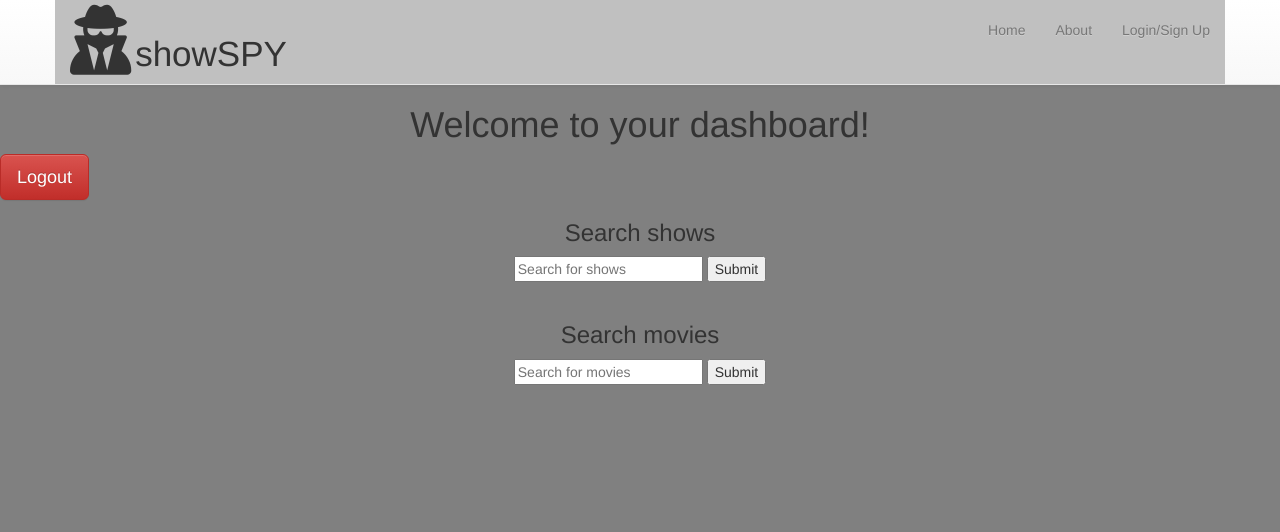
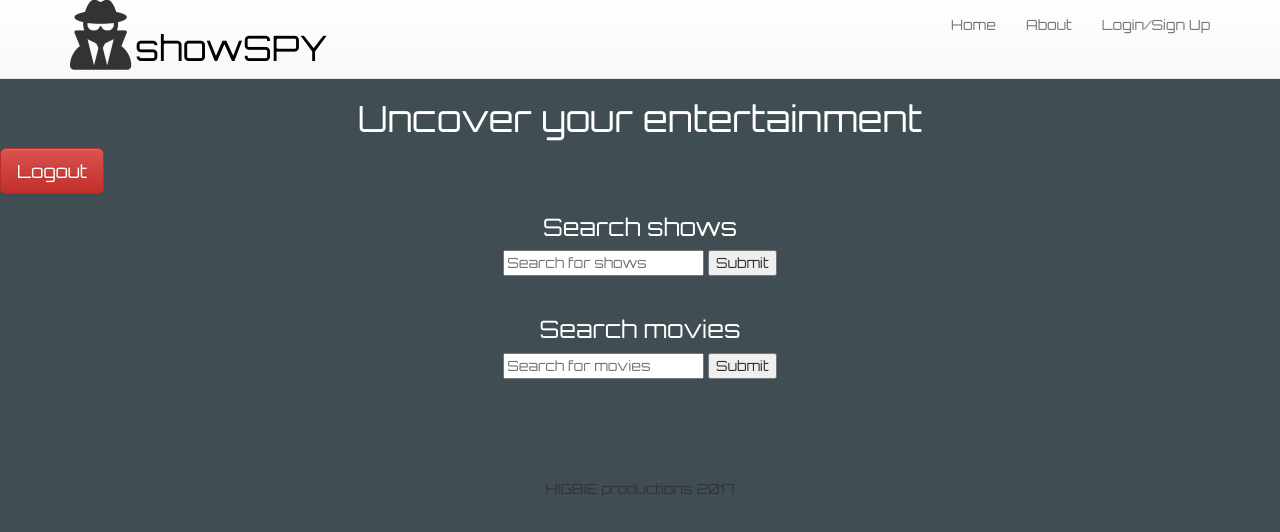
Before and after one commit to AlexHigbie/final_showSPY, a plain HTML site: page public/dashboard.html in a window 1280 px wide. Drawn offline with nearby package versions, Linux system fonts and the light colour scheme; no server answers.

Commit message:
style updated

```diff
--- a/public/css/main.css
+++ b/public/css/main.css
@@ -1,17 +1,38 @@
 /*.container {
   color: #4682b4;
 }*/
-.entire {
+/*.entire {
   width: 100vw;
+  color: #404D52
+}*/
+
+
+.logo {
+border-top: 5px;
+}
+
+.result {
+  position:relative;
+  padding: 2px;
+  margin-bottom: 20px;
 }
 
 .top {
   padding-top: 5px;
-  background-color: silver;
+  background-color: #404D52
+}
+
+li .repeat {
+  display:inline;
+}
+
+nav {
+  background-color: #404D52;
 }
 
 body {
-  background-color: gray;
+  background-color: #404D52;
+  font-family: 'Orbitron', sans-serif;
 }
 form {
   text-align: center;
@@ -19,11 +40,13 @@ form {
 
 h1, h3 {
   text-align: center;
+  color: white;
 }
 
 .title {
   display: inline-block;
   font-size: 35px;
+  color: black;
 }
 
 .horizontal {
@@ -31,12 +54,11 @@ h1, h3 {
 }
 
 .center {
-    position: absolute;
-    left: 0;
-    top: 50%;
-    width: 100%;
     text-align: center;
-    font-size: 60px;
+}
+
+footer p {
+  text-align: center;
 }
 
 .center2 {
--- a/public/dashboard.html
+++ b/public/dashboard.html
@@ -15,11 +15,12 @@
         <script src="https://use.fontawesome.com/abdb64e05b.js"></script>
         <link rel='stylesheet' type='text/css' href='/css/main.css'>
         <link rel="stylesheet" href="path/to/font-awesome/css/font-awesome.min.css">
+        <link href="https://fonts.googleapis.com/css?family=Orbitron" rel="stylesheet">
     </head>
     <body ng-controller="DashboardController as dashCtl">
-      <nav class="navbar navbar-default navbar-static-top entire" id='steel'>
-        <div class="container top">
-          <i class="fa fa-user-secret fa-5x" aria-hidden="true"></i>
+      <nav class="navbar navbar-default navbar-static-top">
+        <div class="container">
+          <i class="fa fa-user-secret fa-5x logo" aria-hidden="true"></i>
           <h1 class='title'>showSPY</h1>
         <ul class="nav navbar-nav navbar-right">
           <li><a href="/">Home</a></li>
@@ -31,7 +32,7 @@
 
 
 
-        <h1>Welcome to your dashboard!</h1>
+        <h1>Uncover your entertainment</h1>
         <p><a href="/logout" class="btn btn-lg btn-danger">Logout</a></p>
 
         <!-- <h3>Shows</h3>
@@ -65,14 +66,15 @@
           <!-- /.modal-dialog -->
         <!-- </div> -->
 
-        <h3>Search shows</h3>
+        <h3 ng-click='unhide()'>Search shows</h3>
         <form ng-submit='dashCtl.search()'>
           <input type='text' ng-model='dashCtl.searchText' placeholder='Search for shows'>
           <input type='submit'>
         </form>
 
 
-        <ul class='horizontal'>
+        <ul class='horizontal' style='list-style-type:none'>
+
           <li ng-repeat='result in dashCtl.showsResponse' ng-click='dashCtl.showInfo(result)'>
             <!-- <p hidden id='showID'>{{result.id}}</p> -->
             <a data-toggle="modal" href="#normalModal" class="btn btn-default" >
@@ -95,6 +97,7 @@
                           <p>{{each.display_name}}</p>
                         </li>
                       </ul>
+                      <button>Add to my list</button>
                   </div>
                   <div class="modal-footer">
                     <button type="button" class="btn btn-default" data-dismiss="modal">Close</button>
@@ -106,8 +109,10 @@
               <!-- /.modal-dialog -->
             </div>
 
+
             </li>
         </ul>
+
 
          <!-- movies -->
         <h3>Search movies</h3>
@@ -116,10 +121,12 @@
           <input type='submit'>
         </form>
 
+    <div class='container'>
+      <div class='row'>
 
         <ul class='horizontal'>
           <li ng-repeat='result in dashCtl.moviesResponse' ng-click='dashCtl.moviesInfo(result)'>
-            <!-- <p hidden id='showID'>{{result.id}}</p> -->
+            <div class='col-md-4 result'>
             <a data-toggle="modal" href="#normalModal" class="btn btn-default" >
               <img  ng-src='{{result.poster_240x342}}'>
             </a>
@@ -158,17 +165,13 @@
               <!-- /.modal-dialog -->
             </div>
 
-                          <!-- <ul class='horizontal'>
-                              <li ng-repeat='source in dashCtl.showInfoSources'>
-                                <p>{{source.source}}</p>
-                              </li>
-                          </ul> -->
-
+          </div>
 
 
             </li>
         </ul>
-
+    </div>
+  </div>
 
         <br>
         <br>
@@ -177,4 +180,7 @@
 
 
     </body>
+    <footer>
+      <p>HIGBIE productions 2017</p>
+    </footer>
 </html>
```
Also changed, not shown: public/index.html (+7 -3 lines), public/login.html (+5 -1 lines).
